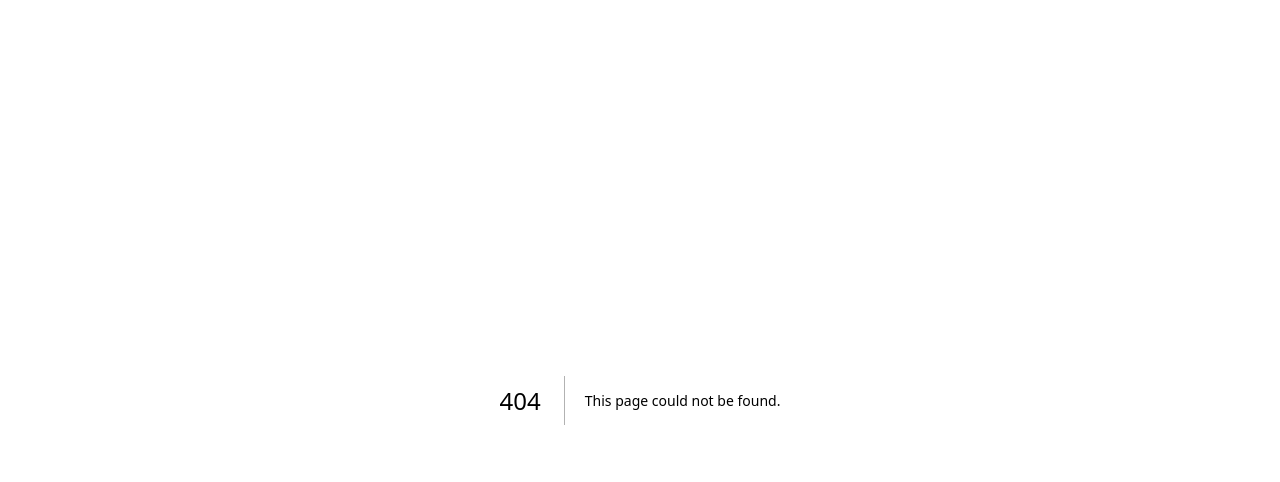
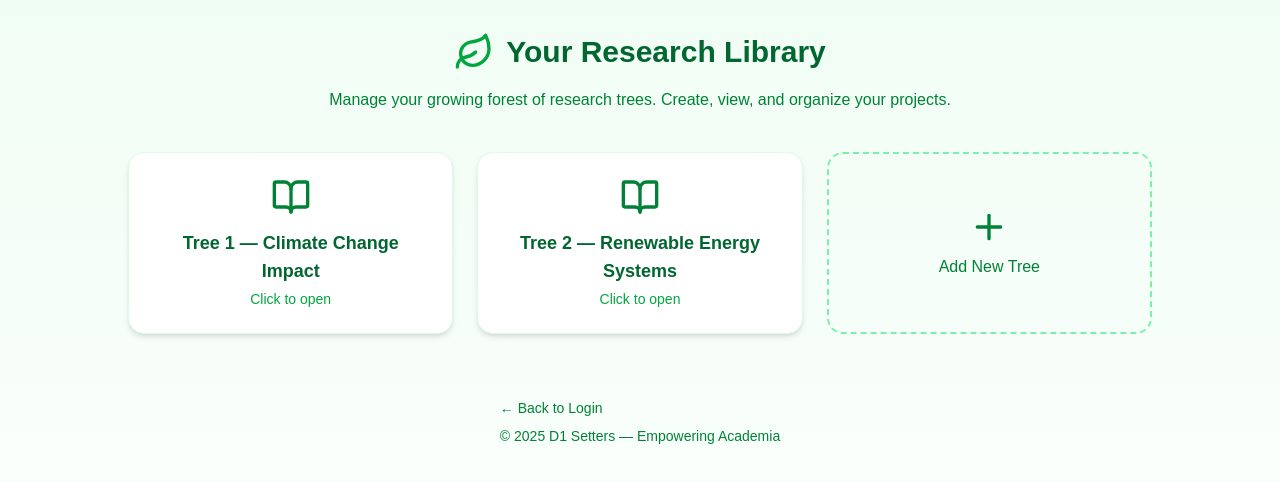
Before and after one commit to adrnabrm/cal-hacks-12.0, a Next.js app in the folder frontend/: page /library in a window 1280 px wide. Before the commit this address had no page. Shown: the top 482 px of the page. Built offline with nearby package versions, Linux system fonts and the light colour scheme.

Commit message:
added library page and temp graphs page

```diff
--- /dev/null
+++ b/frontend/app/graphs/[id]/page.tsx
@@ -0,0 +1,80 @@
+'use client';
+import { useParams, useRouter } from 'next/navigation';
+import { motion } from 'framer-motion';
+import { Leaf, ArrowLeft, Trash2 } from 'lucide-react';
+import { useState, useEffect } from 'react';
+
+export default function GraphPage() {
+  const { id } = useParams();
+  const router = useRouter();
+  const [treeName, setTreeName] = useState('');
+
+  // Simulate loading the tree info (you can replace this with real fetch later)
+  useEffect(() => {
+    if (id) {
+      setTreeName(decodeURIComponent(id.toString()).replace(/-/g, ' '));
+    }
+  }, [id]);
+
+  const handleDelete = () => {
+    if (confirm('Are you sure you want to delete this tree?')) {
+      // Later, handle backend deletion here
+      alert(`Deleted ${treeName || 'Tree'}`);
+      router.push('/library');
+    }
+  };
+
+  return (
+    <main className="min-h-screen bg-gradient-to-b from-green-50 to-white flex flex-col items-center p-8">
+      {/* Header */}
+      <motion.header
+        initial={{ opacity: 0, y: -20 }}
+        animate={{ opacity: 1, y: 0 }}
+        transition={{ duration: 0.8 }}
+        className="w-full max-w-6xl mb-6 flex items-center justify-between"
+      >
+        <div className="flex items-center gap-3">
+          <button
+            onClick={() => router.push('/library')}
+            className="flex items-center text-green-700 hover:text-green-900 transition"
+          >
+            <ArrowLeft className="w-5 h-5 mr-1" />
+            Back to Library
+          </button>
+        </div>
+
+        <div className="flex items-center gap-3">
+          <Leaf className="text-green-600 w-7 h-7" />
+          <h1 className="text-2xl font-bold text-green-800">{treeName || 'Research Tree'}</h1>
+        </div>
+
+        <button
+          onClick={handleDelete}
+          className="text-red-500 hover:text-red-700 transition flex items-center gap-1"
+        >
+          <Trash2 className="w-5 h-5" />
+          Delete Tree
+        </button>
+      </motion.header>
+
+      {/* Visualization Container */}
+      <motion.section
+        initial={{ opacity: 0 }}
+        animate={{ opacity: 1 }}
+        transition={{ duration: 1 }}
+        className="w-full max-w-6xl flex-1 bg-white border border-green-100 rounded-2xl shadow-md p-6 relative"
+      >
+        {/* Placeholder for your D3 / Graph Component */}
+        <div className="flex flex-col items-center justify-center h-full text-green-700">
+          <Leaf className="w-12 h-12 mb-4 opacity-70" />
+          <p className="text-lg">Your tree visualization will grow here 🌱</p>
+        </div>
+      </motion.section>
+
+      {/* Footer */}
+      <footer className="mt-10 text-green-700 text-sm">
+        © 2025 D1 Setters — Empowering Academia
+      </footer>
+    </main>
+  );
+}
--- /dev/null
+++ b/frontend/app/library/page.tsx
@@ -0,0 +1,117 @@
+'use client';
+import { motion, AnimatePresence } from 'framer-motion';
+import { Leaf, Plus, Trash2, BookOpen } from 'lucide-react';
+import Link from 'next/link';
+import { useState } from 'react';
+import { useRouter } from 'next/navigation';
+
+export default function LibraryPage() {
+  const [trees, setTrees] = useState([
+    { id: 'tree1', name: 'Tree 1 — Climate Change Impact' },
+    { id: 'tree2', name: 'Tree 2 — Renewable Energy Systems' },
+  ]);
+
+  const router = useRouter();
+  const MAX_TREES = 15;
+
+  const handleCreateTree = () => {
+    if (trees.length >= MAX_TREES) {
+      alert('🌳 You have reached the maximum amount of trees.');
+      return;
+    }
+
+    const newId = `tree${trees.length + 1}`;
+    const newTree = { id: newId, name: `Tree ${trees.length + 1}` };
+    setTrees([...trees, newTree]);
+  };
+
+  const handleDeleteTree = (id: string) => {
+    setTrees(trees.filter((t) => t.id !== id));
+  };
+
+  const handleOpenTree = (id: string) => {
+    router.push(`/graphs/${id}`);
+  };
+
+  return (
+    <main className="min-h-screen bg-gradient-to-b from-green-50 to-white flex flex-col items-center p-8">
+      {/* Header */}
+      <motion.header
+        initial={{ opacity: 0, y: -20 }}
+        animate={{ opacity: 1, y: 0 }}
+        transition={{ duration: 0.8 }}
+        className="w-full max-w-5xl mb-10 text-center"
+      >
+        <div className="flex items-center justify-center gap-3 mb-4">
+          <Leaf className="text-green-600 w-10 h-10" />
+          <h1 className="text-3xl font-bold text-green-800">Your Research Library</h1>
+        </div>
+        <p className="text-green-700 max-w-2xl mx-auto">
+          Manage your growing forest of research trees. Create, view, and organize your projects.
+        </p>
+      </motion.header>
+
+      {/* Tree Cards Grid */}
+      <motion.section
+        initial={{ opacity: 0 }}
+        animate={{ opacity: 1 }}
+        transition={{ duration: 0.8 }}
+        className="grid sm:grid-cols-2 lg:grid-cols-3 gap-6 max-w-5xl w-full"
+      >
+        <AnimatePresence>
+          {trees.map((tree) => (
+            <motion.div
+              key={tree.id}
+              initial={{ opacity: 0, scale: 0.9 }}
+              animate={{ opacity: 1, scale: 1 }}
+              exit={{ opacity: 0, scale: 0.9 }}
+              transition={{ duration: 0.3 }}
+              className="relative bg-white border border-green-100 rounded-2xl p-6 shadow-md hover:shadow-lg transition-all cursor-pointer group"
+              onClick={() => handleOpenTree(tree.id)}
+            >
+              <div className="flex flex-col items-center text-center">
+                <BookOpen className="text-green-700 w-10 h-10 mb-3" />
+                <h2 className="text-lg font-semibold text-green-800">{tree.name}</h2>
+                <p className="text-green-600 text-sm mt-1">Click to open</p>
+              </div>
+
+              {/* Delete Button */}
+              <button
+                onClick={(e) => {
+                  e.stopPropagation();
+                  handleDeleteTree(tree.id);
+                }}
+                className="absolute top-4 right-4 text-red-500 hover:text-red-700 opacity-0 group-hover:opacity-100 transition-opacity"
+              >
+                <Trash2 className="w-5 h-5" />
+              </button>
+            </motion.div>
+          ))}
+        </AnimatePresence>
+
+        {/* Add Tree Card */}
+        <motion.div
+          whileHover={{ scale: 1.03 }}
+          onClick={handleCreateTree}
+          className="flex flex-col items-center justify-center border-2 border-dashed border-green-300 rounded-2xl p-6 text-green-700 hover:bg-green-50 cursor-pointer transition"
+        >
+          <Plus className="w-10 h-10 mb-2" />
+          <span className="font-medium">Add New Tree</span>
+        </motion.div>
+      </motion.section>
+
+      {/* Footer */}
+      <motion.footer
+        initial={{ opacity: 0 }}
+        animate={{ opacity: 1 }}
+        transition={{ delay: 0.8 }}
+        className="mt-16 text-green-700 text-sm"
+      >
+        <Link href="/login" className="hover:underline">
+          ← Back to Login
+        </Link>
+        <p className="mt-2">© 2025 D1 Setters — Empowering Academia</p>
+      </motion.footer>
+    </main>
+  );
+}
--- a/frontend/app/login/page.tsx
+++ b/frontend/app/login/page.tsx
@@ -14,7 +14,7 @@ export default function LoginPage() {
 
     // TODO: Replace this with your real auth logic later
     // Simulate successful login/signup and redirect
-    router.push('/visualize');
+    router.push('/library');
   };
 
   return (
```
